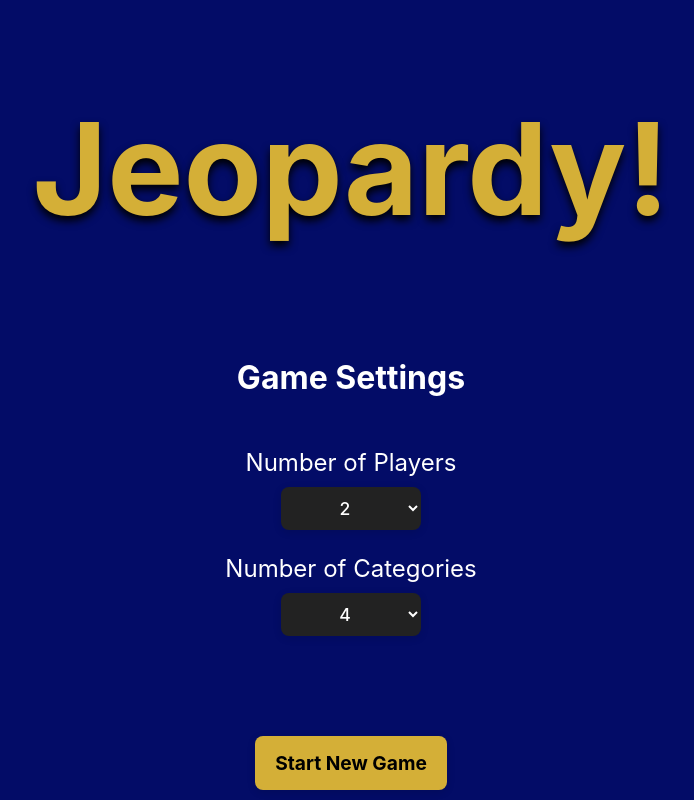
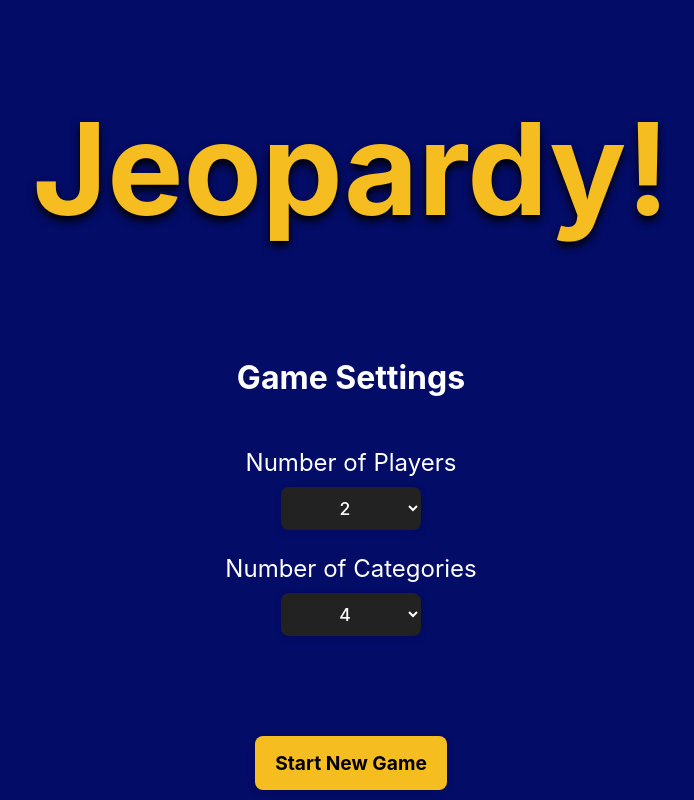
Before and after one commit to lsanch78/jeopardy, a Vue app: page / in a window 1280 px wide. Shown: the whole page, without its empty margins (289-983 px from the left). Built offline with nearby package versions, Linux system fonts and the light colour scheme.

Commit message:
made yellow slightly brighter

```diff
--- a/src/assets/main.css
+++ b/src/assets/main.css
@@ -50,7 +50,7 @@
     text-align: center;
     margin: 0 auto;
     padding: 10px;
-    background: var(--color-gold-light);
+    background: var(--color-gold);
     color: var(--color-black);
     font-size: clamp(0.5rem, 1.9vw, 1.3rem);
     border-radius: 10px;
--- a/src/assets/variables.css
+++ b/src/assets/variables.css
@@ -1,6 +1,6 @@
 :root {
-  --color-gold: #d4af37; /* Jeopardy gold */
-  --color-gold-light: #ffba39; /* light gold */
+  --color-gold: #f5bd20; /* Jeopardy gold */
+  --color-gold-light: #faba4b; /* light gold */
   --color-gold-bright: #ffe37b; /* bright gold */
   --color-blue: #1a237e; /* Jeopardy blue */
   --color-blue-dark: #223083; /* accent blue */
```
